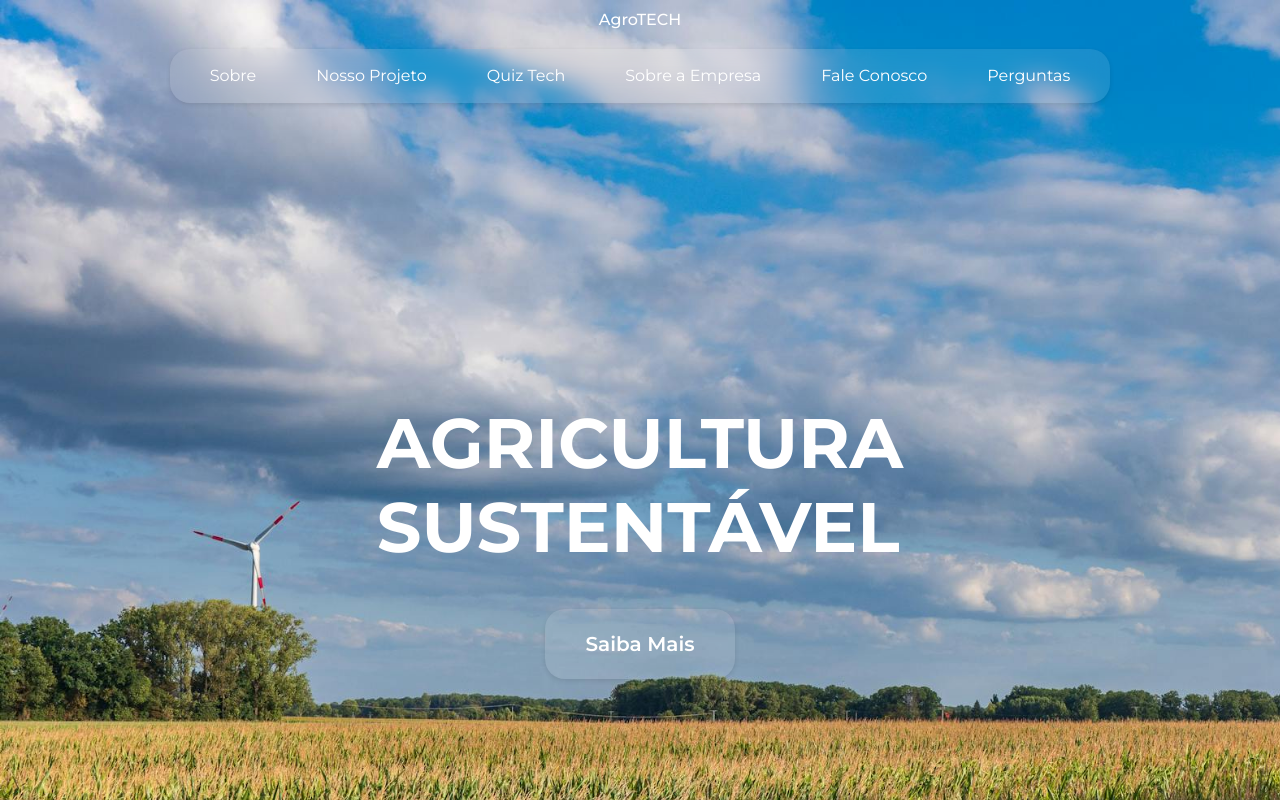
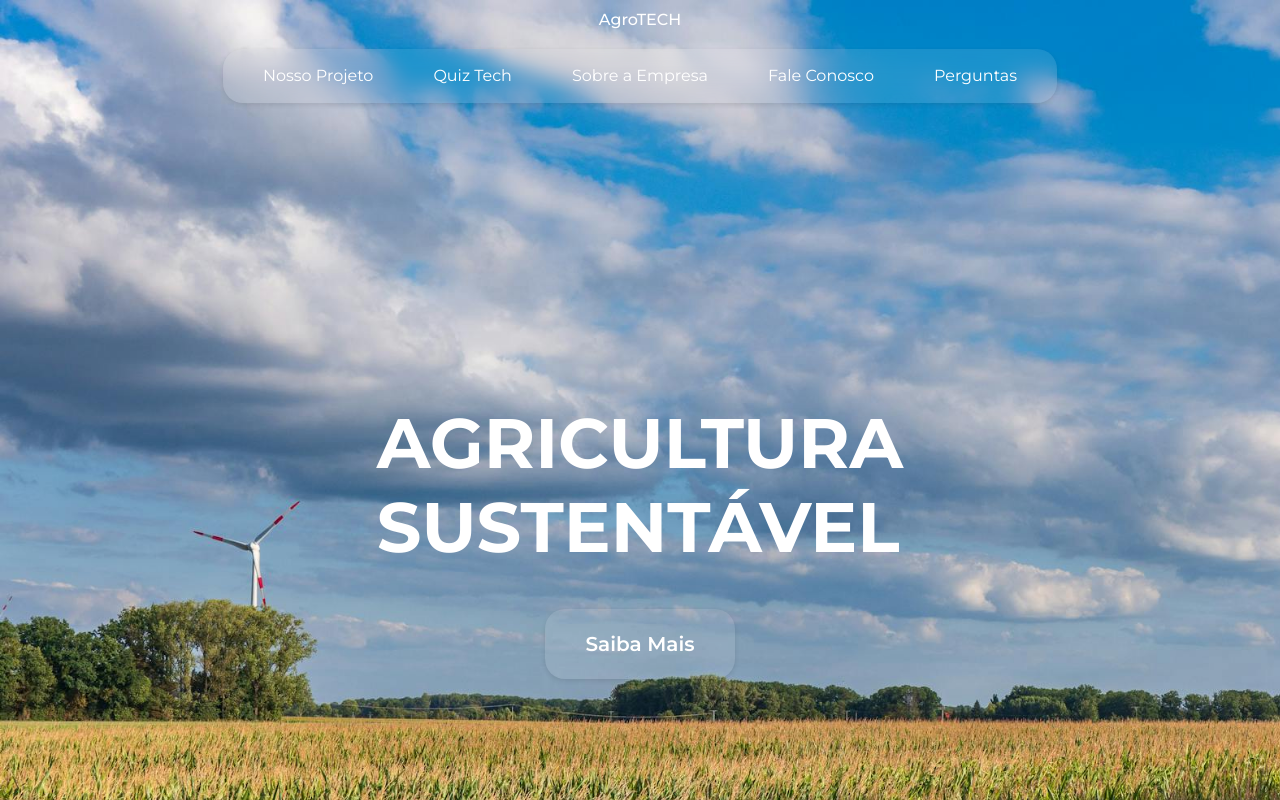
Before and after one commit to KingCls/agro-tech, a React (Vite) app in the folder agrotech-react/: page / in a window 1280 px wide. Shown: the top 800 px of the page. Built offline with nearby package versions, Linux system fonts and the light colour scheme.

Commit message:
Link video projeto

```diff
--- a/agrotech-react/src/App.jsx
+++ b/agrotech-react/src/App.jsx
@@ -13,7 +13,6 @@ import { useEffect, useState } from 'react';
 
 function App() {
 
-  const aboutSectionRef = useRef(null);
   const ourProjectSectionRef = useRef(null);
   const questionsSectionRef = useRef(null);
   const sobreempresaRef = useRef(null);
@@ -33,7 +32,6 @@ function App() {
     <div id='top' className="app-container">
         <div className="landing">
           <Header
-          scrollToAbout={() => scrollToSection(aboutSectionRef)}
           scrollToProject={() => scrollToSection(ourProjectSectionRef)}
           scrollToQuiz={() => scrollToSection(quizRef)}
           scrollToQuestions={() => scrollToSection(questionsSectionRef)}
@@ -42,7 +40,7 @@ function App() {
           />
           <HeroSection />
         </div>
-        <AboutSection sectionRef={aboutSectionRef}/>
+        <AboutSection />
         <ImpactCounter sectionRef={impactRef}/>
         <OurProject sectionRef={ourProjectSectionRef}/>
         <TechQuiz sectionRef={quizRef}/>
--- a/agrotech-react/src/components/AboutSection/AboutSection.jsx
+++ b/agrotech-react/src/components/AboutSection/AboutSection.jsx
@@ -1,10 +1,10 @@
 import React from 'react';
 import './AboutSection.scss';
 
-function AboutSection ({ sectionRef }) {
+function AboutSection () {
     return (
         <>
-        <section ref={sectionRef} className='descricao_hero'>
+        <section className='descricao_hero'>
             <div className="descricao">
                 <div className="caixas_hero">
                     <div className="caixas">
@@ -16,7 +16,7 @@ function AboutSection ({ sectionRef }) {
 
                         <div className="project_link">
                             <p>Segue o link do vídeo do projeto</p>
-                            <a href='https://youtu.be/hbejT4zGrXo'>Clique aqui</a>
+                            <a href='https://youtu.be/Thgj3zSANx0'>Clique aqui</a>
                         </div>
                     </div>
                     <div className="caixas">
--- a/agrotech-react/src/components/Header/Header.jsx
+++ b/agrotech-react/src/components/Header/Header.jsx
@@ -21,7 +21,6 @@ function Header({ scrollToAbout, scrollToProject, scrollToQuiz, scrollToQuestion
             </div>
 
             <nav className={`navbar ${menuAtivo ? 'navbar-ativa' : ''}`}>
-                <a onClick={scrollToAbout}>Sobre</a>
                 <a onClick={scrollToProject}>Nosso Projeto</a>
                 <a onClick={scrollToQuiz}>Quiz Tech</a>
                 <a onClick={scrollToSobreEmpresa}>Sobre a Empresa</a>
```
